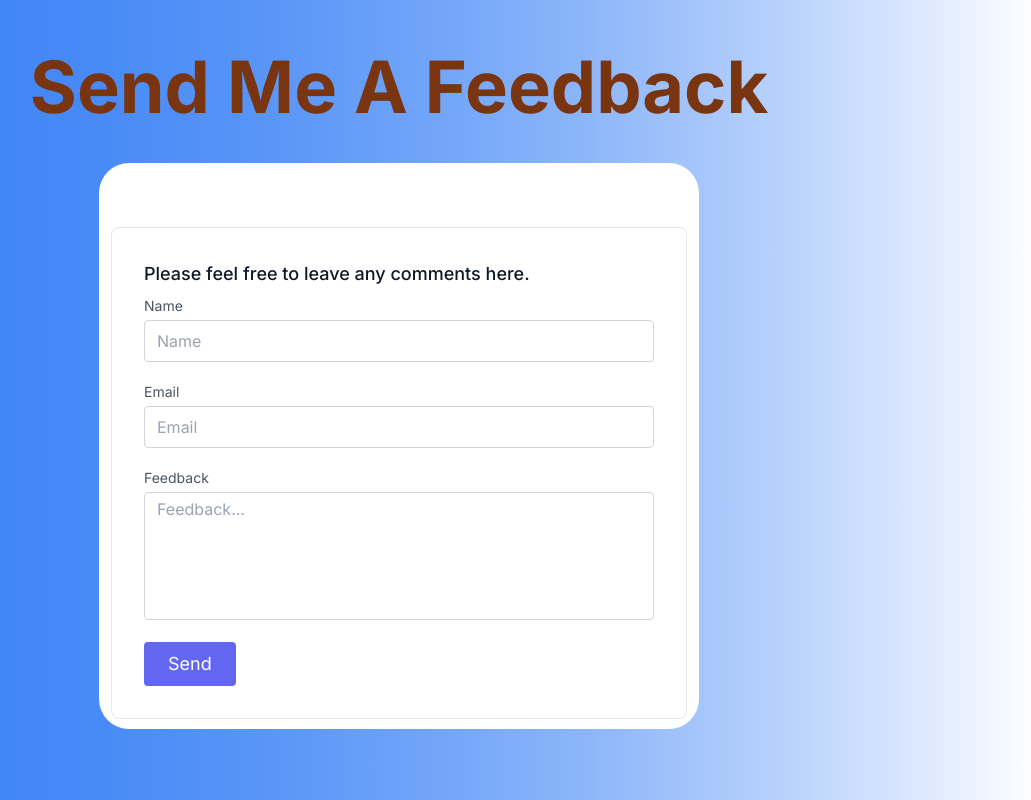
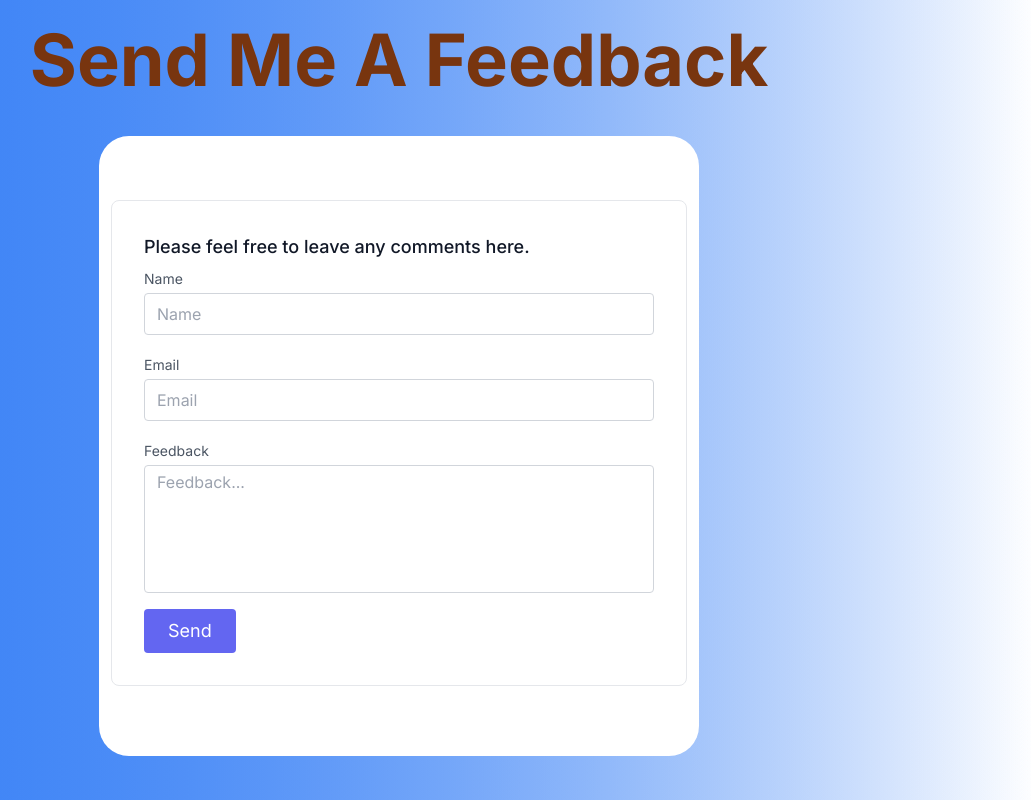
Before and after one commit to femjot/hacker-news-top, a Next.js app: page /feedback in a window 1280 px wide. Shown: the whole page, without its empty margins (241-1272 px from the left). Built offline with nearby package versions, Linux system fonts and the light colour scheme.

Commit message:
refactoring the feedback page in order to form resetting

```diff
--- /dev/null
+++ b/app/actions.tsx
@@ -0,0 +1,11 @@
+"use server";
+
+export const handleFeedbackFormSubmit = async (formData: FormData) => {
+  const rawFormData = {
+    name: formData.get("name"),
+    email: formData.get("email"),
+    feedback: formData.get("feedback"),
+  };
+
+  console.log("submit form: ", rawFormData);
+};
--- /dev/null
+++ b/app/components/feedback-form.client.tsx
@@ -0,0 +1,61 @@
+"use client";
+
+import { useRef } from "react";
+import { handleFeedbackFormSubmit } from "@/app/actions";
+import SendFeedbackButton from "@/app/components/send-feedback-button.client";
+
+export function FeedbackForm() {
+  const ref = useRef<HTMLFormElement>(null);
+
+  return (
+    <form
+      ref={ref}
+      action={async (formData) => {
+        await handleFeedbackFormSubmit(formData);
+        ref.current?.reset();
+      }}
+    >
+      <div className="max-w-xl mx-auto mt-16 flex w-full flex-col border rounded-lg bg-white p-8">
+        <h2 className="title-font mb-1 text-lg font-medium text-gray-900">
+          Please feel free to leave any comments here.
+        </h2>
+        <label htmlFor="name" className="text-sm leading-7 text-gray-600">
+          Name
+        </label>
+        <input
+          aria-labelledby="name"
+          id="name"
+          name="name"
+          placeholder="Name"
+          required
+          className="mb-4 w-full rounded border border-gray-300 bg-white py-1 px-3 text-base leading-8 text-gray-700 outline-none transition-colors duration-200 ease-in-out focus:border-indigo-500 focus:ring-2 focus:ring-indigo-200"
+        />
+        <label htmlFor="email" className="text-sm leading-7 text-gray-600">
+          Email
+        </label>
+        <input
+          aria-labelledby="email"
+          type="email"
+          id="email"
+          name="email"
+          placeholder="Email"
+          required
+          className="mb-4 w-full rounded border border-gray-300 bg-white py-1 px-3 text-base leading-8 text-gray-700 outline-none transition-colors duration-200 ease-in-out focus:border-indigo-500 focus:ring-2 focus:ring-indigo-200"
+        />
+        <label htmlFor="feedback" className="text-sm leading-7 text-gray-600">
+          Feedback
+        </label>
+        <textarea
+          aria-labelledby="feedback"
+          id="feedback"
+          name="feedback"
+          placeholder="Feedback..."
+          required
+          className="mb-4 h-32 w-full resize-none rounded border border-gray-300 bg-white py-1 px-3 text-base leading-6 text-gray-700 outline-none transition-colors duration-200 ease-in-out focus:border-indigo-500 focus:ring-2 focus:ring-indigo-200"
+        ></textarea>
+        <SendFeedbackButton />
+      </div>
+      <button type="submit">Submit</button>
+    </form>
+  );
+}
--- a/app/feedback/page.tsx
+++ b/app/feedback/page.tsx
@@ -1,18 +1,7 @@
 import Head from "next/head";
-import SendFeedbackButton from "@/app/components/send-feedback-button.client";
+import { FeedbackForm } from "../components/feedback-form.client";
 
 export default function Page() {
-  const handleSubmit = async (formData: FormData) => {
-    "use server";
-
-    const rawFormData = {
-      name: formData.get("name"),
-      email: formData.get("email"),
-      feedback: formData.get("feedback"),
-    };
-    console.log("submit form: ", rawFormData);
-  };
-
   return (
     <>
       <Head>
@@ -21,61 +10,8 @@ export default function Page() {
         <meta name="viewport" content="width=device-width, initial-scale=1" />
       </Head>
       <div className="form-wrapper">
-        {/*<div className="b-screen flex items-center justify-center">*/}
         <h1 className="mb-10">Send Me A Feedback</h1>
-        <form action={handleSubmit}>
-          <div className="max-w-xl mx-auto mt-16 flex w-full flex-col border rounded-lg bg-white p-8">
-            <h2 className="title-font mb-1 text-lg font-medium text-gray-900">
-              Please feel free to leave any comments here.
-            </h2>
-            {/*<p className="title-font mb-1 text-lg font-medium text-gray-900">*/}
-            {/*  I welcome your feedback or comments.*/}
-            {/*</p>*/}
-            <div className="mb-4">
-              <label htmlFor="name" className="text-sm leading-7 text-gray-600">
-                Name
-              </label>
-              <input
-                id="name"
-                name="name"
-                placeholder="Name"
-                className="w-full rounded border border-gray-300 bg-white py-1 px-3 text-base leading-8 text-gray-700 outline-none transition-colors duration-200 ease-in-out focus:border-indigo-500 focus:ring-2 focus:ring-indigo-200"
-              />
-            </div>
-            <div className="mb-4">
-              <label
-                htmlFor="email"
-                className="text-sm leading-7 text-gray-600"
-              >
-                Email
-              </label>
-              <input
-                type="email"
-                id="email"
-                name="email"
-                placeholder="Email"
-                required
-                className="w-full rounded border border-gray-300 bg-white py-1 px-3 text-base leading-8 text-gray-700 outline-none transition-colors duration-200 ease-in-out focus:border-indigo-500 focus:ring-2 focus:ring-indigo-200"
-              />
-            </div>
-            <div className="mb-4">
-              <label
-                htmlFor="feedback"
-                className="text-sm leading-7 text-gray-600"
-              >
-                Feedback
-              </label>
-              <textarea
-                id="feedback"
-                name="feedback"
-                placeholder="Feedback..."
-                required
-                className="h-32 w-full resize-none rounded border border-gray-300 bg-white py-1 px-3 text-base leading-6 text-gray-700 outline-none transition-colors duration-200 ease-in-out focus:border-indigo-500 focus:ring-2 focus:ring-indigo-200"
-              ></textarea>
-            </div>
-            <SendFeedbackButton />
-          </div>
-        </form>
+        <FeedbackForm />
       </div>
     </>
   );
```
